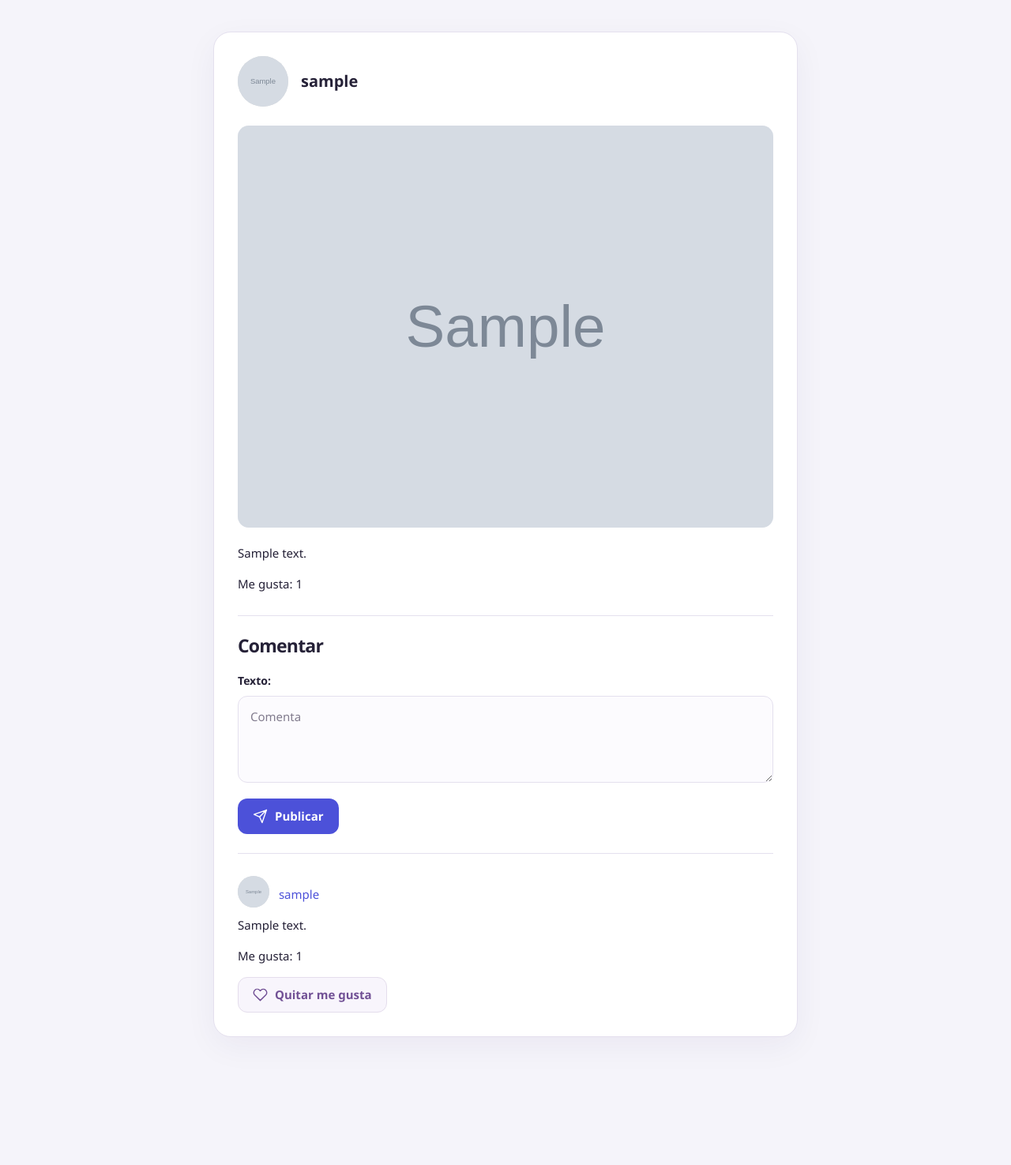
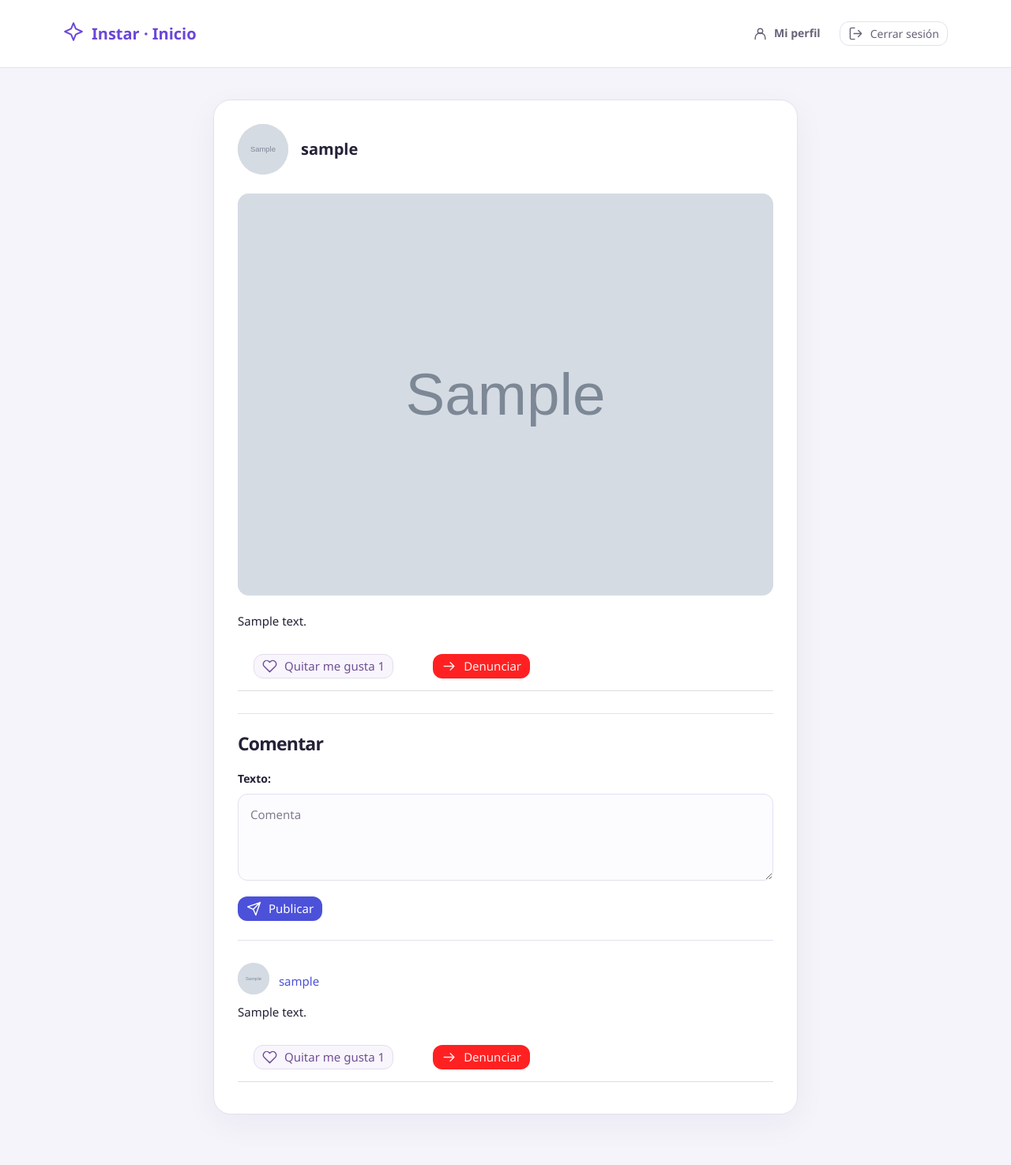
Before and after one commit to MoviaAndres/InstarApp, a Django app: page /comentarios/1 in a window 1280 px wide. Shown: the whole page at 79% size. Before the commit the page ends 1313 px from the top, so only its background shows below. Run offline with Django 5.2, Linux system fonts and the light colour scheme; a user stored in the database is signed in; tables that the repository leaves empty hold one stand-in row (values such as "Sample post"); grey boxes marked "Sample" are stand-in pictures.

Commit message:
moderacion WIP

```diff
--- a/InstarApp/forms.py
+++ b/InstarApp/forms.py
@@ -40,7 +40,10 @@ class PerfilForm(forms.ModelForm):
     def clean_descripcion(self):
         texto = self.cleaned_data.get("descripcion", "")
 
-        texto_minusculas = texto.lower()
+        if not texto == None:
+            texto_minusculas = texto.lower()
+        else:
+            texto_minusculas = ""
 
         if banPalabra(texto_minusculas):
             raise ValidationError(
@@ -66,7 +69,10 @@ class PostForm(forms.ModelForm):
     def clean_texto(self):
         texto = self.cleaned_data.get("texto", "")
 
-        texto_minusculas = texto.lower()
+        if not texto == None:
+            texto_minusculas = texto.lower()
+        else:
+            texto_minusculas = ""
 
         if banPalabra(texto_minusculas):
             raise ValidationError(
@@ -89,9 +95,11 @@ class ComentarioForm(forms.ModelForm):
             }),
         }
     def clean_texto(self):
-        texto = self.cleaned_data.get("texto", "")
-
-        texto_minusculas = texto.lower()
+        texto = self.cleaned_data.get("texto") or ""
+        if not texto == None:
+            texto_minusculas = texto.lower()
+        else:
+            texto_minusculas = ""
 
         if banPalabra(texto_minusculas):
             raise ValidationError(
--- a/InstarApp/models.py
+++ b/InstarApp/models.py
@@ -20,8 +20,10 @@ class Usuario (models.Model):
 
     def advertir(self):
         self.advertencia = True
+        self.save()
     def permitir(self):
         self.advertencia = False
+        self.save()
 
 class Post (models.Model):
 
@@ -33,8 +35,10 @@ class Post (models.Model):
 
     def advertir(self):
         self.advertencia = True
+        self.save()
     def permitir(self):
         self.advertencia = False
+        self.save()
 
 class Comentario (models.Model):
 
@@ -46,5 +50,7 @@ class Comentario (models.Model):
 
     def advertir(self):
         self.advertencia = True
+        self.save()
     def permitir(self):
         self.advertencia = False
+        self.save()
--- a/InstarApp/views.py
+++ b/InstarApp/views.py
@@ -68,8 +68,16 @@ def salir(request):
 
 
 def home(request):
+    publicaciones = Post.objects.exclude(usuario=request.user.perfil).order_by("-id")
+    comentarios = Comentario.objects.all()
+    usuarios = Usuario.objects.all()
+    contexto = {
+        "publicaciones": publicaciones,
+        "comentarios": comentarios,
+        "usuarios": usuarios
+    }
 
-    return render(request, 'home.html')
+    return render(request, "home.html", contexto)
 
 @login_required
 def moderador(request):
--- a/static/css/estilos.css
+++ b/static/css/estilos.css
@@ -54,8 +54,15 @@ form ul:not(.errorlist) { padding-left: 18px; margin-bottom: 20px; }
 /* Acciones con estados de foco y tamaño táctil. */
 button, .boton, .boton-principal, .boton-nav, .boton-inicio {
     display: inline-flex; align-items: center; justify-content: center; gap: 9px;
-    min-height: 44px; padding: 11px 18px; border: 1px solid transparent; border-radius: 12px;
-    background: var(--primario); color: white; font-weight: 650; line-height: 1.4;
+    min-height: 22px; padding: 5px 10px; border: 1px solid transparent; border-radius: 12px;
+    background: var(--primario); color: white; font-weight: 500; line-height: 1;
+    text-align: center; text-decoration: none; cursor: pointer;
+    transition: background-color .16s, border-color .16s, box-shadow .16s;
+}
+.boton-advertir {
+    display: inline-flex; align-items: center; justify-content: center; gap: 9px;
+    min-height: 22px; padding: 5px 10px; border: 1px solid transparent; border-radius: 12px;
+    background: rgb(255, 33, 33); color: rgb(255, 236, 236); font-weight: 500; line-height: 1;
     text-align: center; text-decoration: none; cursor: pointer;
     transition: background-color .16s, border-color .16s, box-shadow .16s;
 }
@@ -188,3 +195,16 @@ form[action*="/eliminar/"] button:hover { border-color: #dfadb9; background: #fc
 @media (prefers-reduced-motion: reduce) {
     *, *::before, *::after { transition: none !important; scroll-behavior: auto !important; }
 }
+
+.contenedor-acciones {
+    display: flex;
+    align-items: center;
+    gap: 10px;
+    padding: 15px 0;
+    border-bottom: 1px solid #ddd;
+    margin-bottom: 10px;
+}
+
+.contenedor-acciones form {
+    margin-inline: 20px;
+}
--- a/templates/comentarios.html
+++ b/templates/comentarios.html
@@ -8,7 +8,12 @@
     <link rel="stylesheet" href="{% static 'css/estilos.css' %}">
 </head>
 <body class="pagina-comentarios">
+<header class="barra-superior"><a href="{% url 'home' %}">Instar · Inicio</a><nav>
+{% if user.is_authenticated %}<a href="{% url 'perfil' username=user.username %}">Mi perfil</a><form method="post" action="{% url 'logout' %}">{% csrf_token %}<button type="submit">Cerrar sesión</button></form>
+{% else %}<a href="{% url 'login' %}">Iniciar sesión</a><a class="boton-nav" href="{% url 'crear_cuenta' %}">Crear cuenta</a>{% endif %}
+</nav></header>
 <main class="contenedor">
+
 
     <div>
     {% if post.usuario.foto_perfil %}
@@ -37,9 +42,22 @@
 
     <p>{{ post.texto|linebreaksbr }}</p>
 
-    <p>
-    Me gusta: {{ post.like.count }}
-    </p>
+    <div class= "contenedor-acciones">
+    <form action="{% url 'like_post' post.pk %}" method="post">
+    {% csrf_token %}
+
+        {% if usuario in post.like.all %}
+        <button type="submit">Quitar me gusta {{ post.like.count }}</button>
+        {% else %}
+        <button type="submit">Me gusta {{ post.like.count }}</button>
+        {% endif %}
+    </form>
+    <form action="{% url 'advertir_post' post.pk %}" method="post">
+    {% csrf_token %}
+
+        <button class= "boton-advertir" type="submit">Denunciar</button>
+    </form>
+    </div>
 
 <section>
     <h2>Comentar</h2>
@@ -76,18 +94,22 @@
     <a href="{% url 'perfil' comentario.usuario%}">{{comentario.usuario}}</a>
     <p>{{ comentario.texto|linebreaksbr }}</p>
 
-    <p>
-    Me gusta: {{ comentario.like.count }}
-    </p>
+    <div class= "contenedor-acciones">
     <form action="{% url 'like_comentario' comentario.pk %}" method="post">
     {% csrf_token %}
 
         {% if usuario in comentario.like.all %}
-        <button type="submit">Quitar me gusta</button>
+        <button type="submit">Quitar me gusta {{ comentario.like.count }}</button>
         {% else %}
-        <button type="submit">Me gusta</button>
+        <button type="submit">Me gusta {{ comentario.like.count }}</button>
         {% endif %}
     </form>
+    <form action="{% url 'advertir_comentario' comentario.pk %}" method="post">
+    {% csrf_token %}
+
+        <button class= "boton-advertir" type="submit">Denunciar</button>
+    </form>
+    </div>
 {%endfor%}
 </main>
 </body>
```
Also changed, not shown: templates/home.html (+34 -3 lines), templates/login.html (+11 -3 lines), templates/moderador.html (+27 -0 lines).
